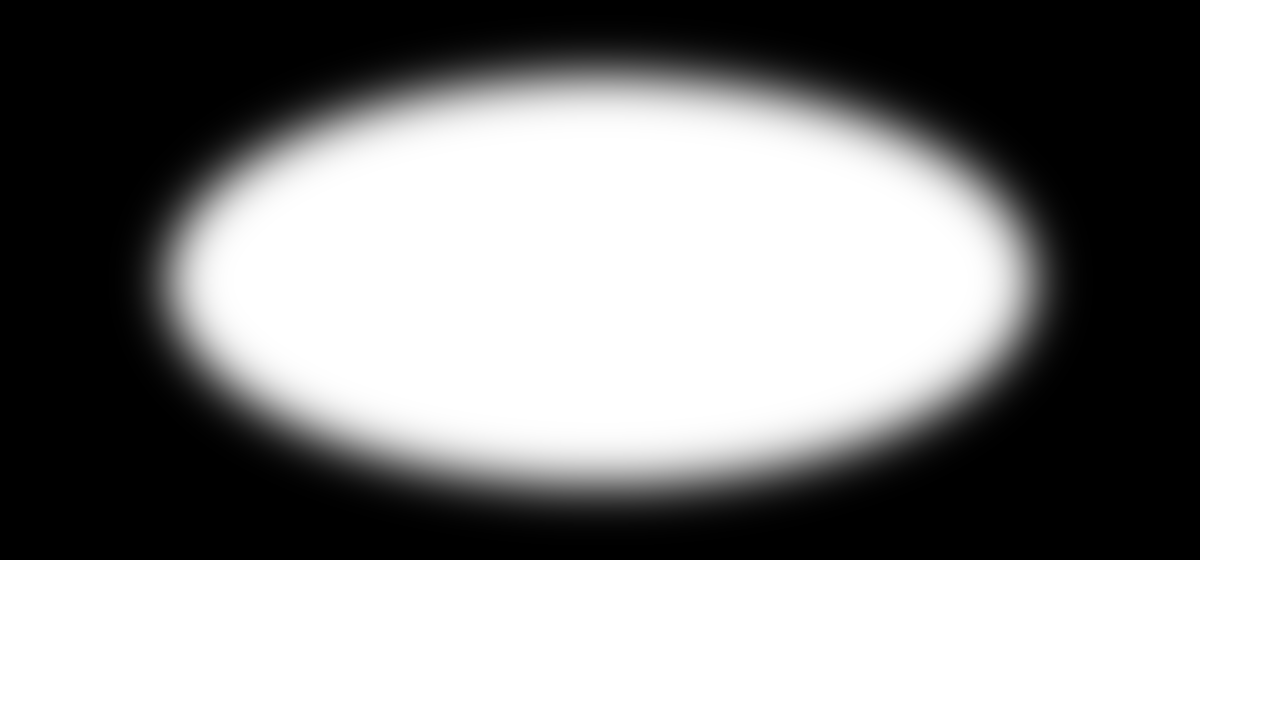
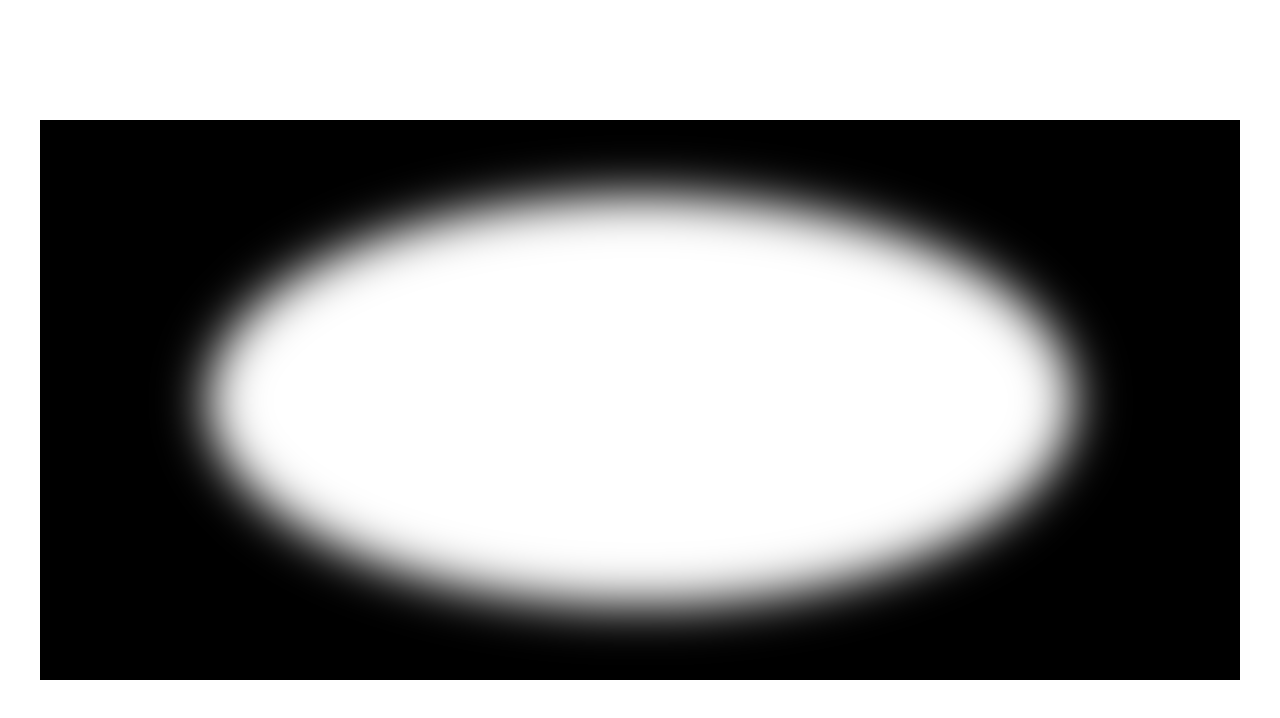
Before and after one commit to michalbe/site, a plain HTML site: page index.html in a window 1280 px wide. Drawn offline with Linux system fonts and the light colour scheme.

Commit message:
[SITE] - :black_nib: center overlay

```diff
--- a/style/main.css
+++ b/style/main.css
@@ -8,4 +8,10 @@ body {
   width: 1200px;
   height: 560px;
   background-image: url('../img/overlay.png');
+  position: absolute;
+  overflow: hidden;
+  top: 50%;
+  margin-top: -280px;
+  left: 50%;
+  margin-left: -600px;
 }
```
